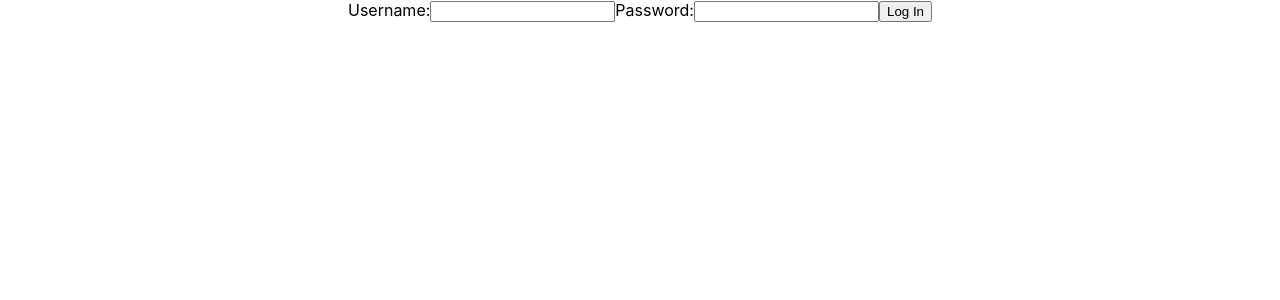
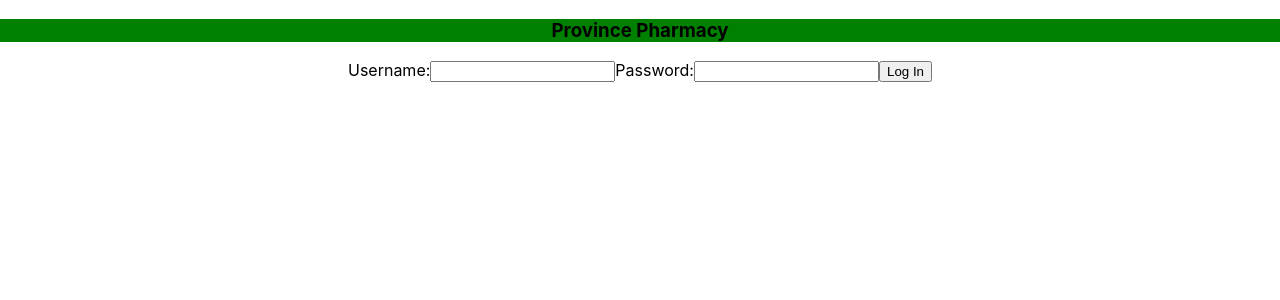
Before and after one commit to ctdupuis/province-portal, a React (Create React App) app: page / in a window 1280 px wide. Shown: the top 300 px of the page. Built offline with nearby package versions, Linux system fonts and the light colour scheme; no server answers.

Commit message:
basic header component

```diff
--- a/src/App.css
+++ b/src/App.css
@@ -7,6 +7,9 @@
   pointer-events: none;
 }
 
+header {
+  background-color: green;
+}
 @media (prefers-reduced-motion: no-preference) {
   .App-logo {
     animation: App-logo-spin infinite 20s linear;
--- /dev/null
+++ b/src/components/Header.js
@@ -0,0 +1,13 @@
+import React from 'react';
+
+const Header = () => {
+    return(
+        <header>
+            <div className="company-name">
+                <h3>Province Pharmacy</h3>
+            </div>
+        </header>
+    )
+}
+
+export default Header;
--- a/src/containers/SessionsContainer.js
+++ b/src/containers/SessionsContainer.js
@@ -5,6 +5,7 @@ import { connect } from 'react-redux';
 import { getLoginStatus, login, endSession, updateInfo } from '../actions/sessions';
 import InfoUpdate from '../components/InfoUpdate';
 import Dashboard from '../components/Dashboard';
+import Header from '../components/Header';
 
 class SessionsContainer extends Component {
     componentDidMount() {
@@ -14,6 +15,7 @@ class SessionsContainer extends Component {
     render() {
         return (
             <React.Fragment>
+                <Header />
                 <Route exact path={'/'}
                     render={ props =>
                         (!this.props.currentUser) ?
```
